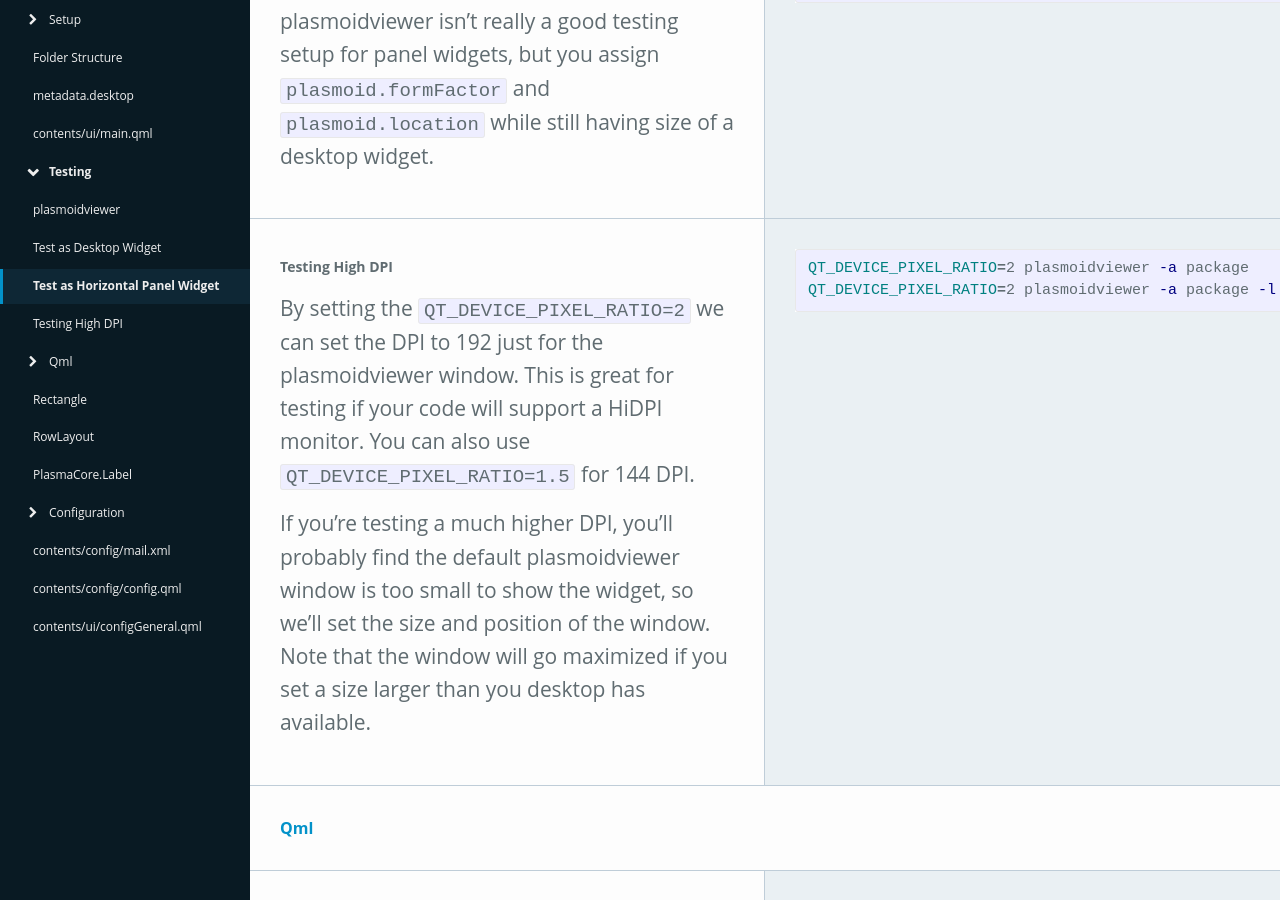
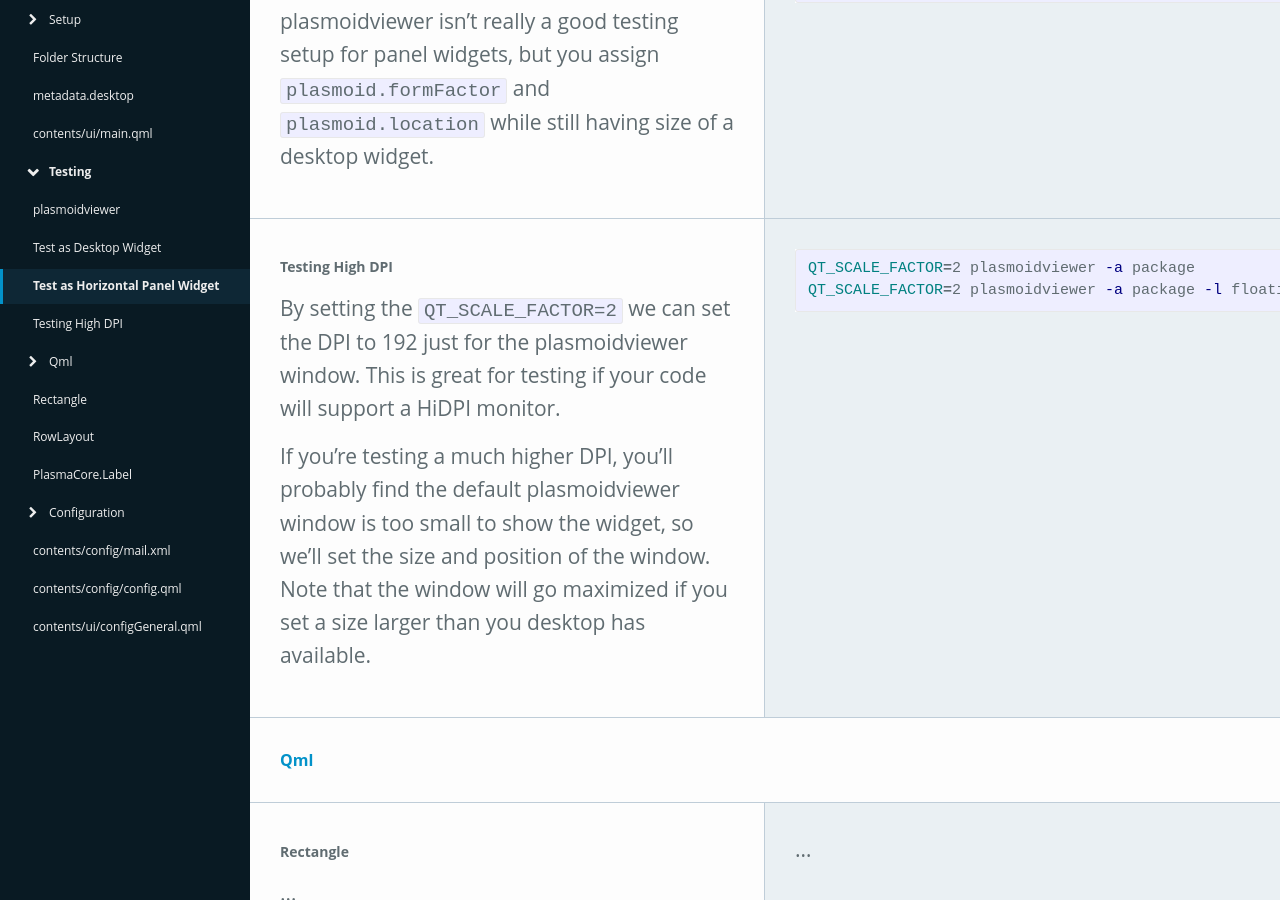
Before and after one commit to Zren/zren.github.io, a Jekyll site: the page built from kde_docs.md, in a window 1280 px wide and 900 px high, scrolled down 5531 px. Built offline with Jekyll 4.4.1, drawn with Linux system fonts in a browser that asks for light colours.

Commit message:
QT_DEVICE_PIXEL_RATIO is cast as an int.
It's also deprecated, in favour of QT_SCALE_FACTOR.
Using floating points with QT_SCALE_FACTOR looks pixely so it's not worth it.

```diff
--- a/kde_docs.md
+++ b/kde_docs.md
@@ -204,14 +204,14 @@ plasmoidviewer -a package -l bottomedge -f horizontal
 
 {% capture label %}Testing High DPI{% endcapture %}
 {% capture sectionLeft %}
-By setting the `QT_DEVICE_PIXEL_RATIO=2` we can set the DPI to 192 just for the plasmoidviewer window. This is great for testing if your code will support a HiDPI monitor. You can also use `QT_DEVICE_PIXEL_RATIO=1.5` for 144 DPI.
+By setting the `QT_SCALE_FACTOR=2` we can set the DPI to 192 just for the plasmoidviewer window. This is great for testing if your code will support a HiDPI monitor.
 
 If you're testing a much higher DPI, you'll probably find the default plasmoidviewer window is too small to show the widget, so we'll set the size and position of the window. Note that the window will go maximized if you set a size larger than you desktop has available.
 {% endcapture %}{% capture sectionRight %}
 
 {% highlight bash %}
-QT_DEVICE_PIXEL_RATIO=2 plasmoidviewer -a package
-QT_DEVICE_PIXEL_RATIO=2 plasmoidviewer -a package -l floating -f horizontal -x 0 -y 0 -s 1920x1080
+QT_SCALE_FACTOR=2 plasmoidviewer -a package
+QT_SCALE_FACTOR=2 plasmoidviewer -a package -l floating -f horizontal -x 0 -y 0 -s 1920x1080
 {% endhighlight %}
 
 {% endcapture %}{% include docSection.html label=label sectionLeft=sectionLeft sectionRight=sectionRight %}
```
